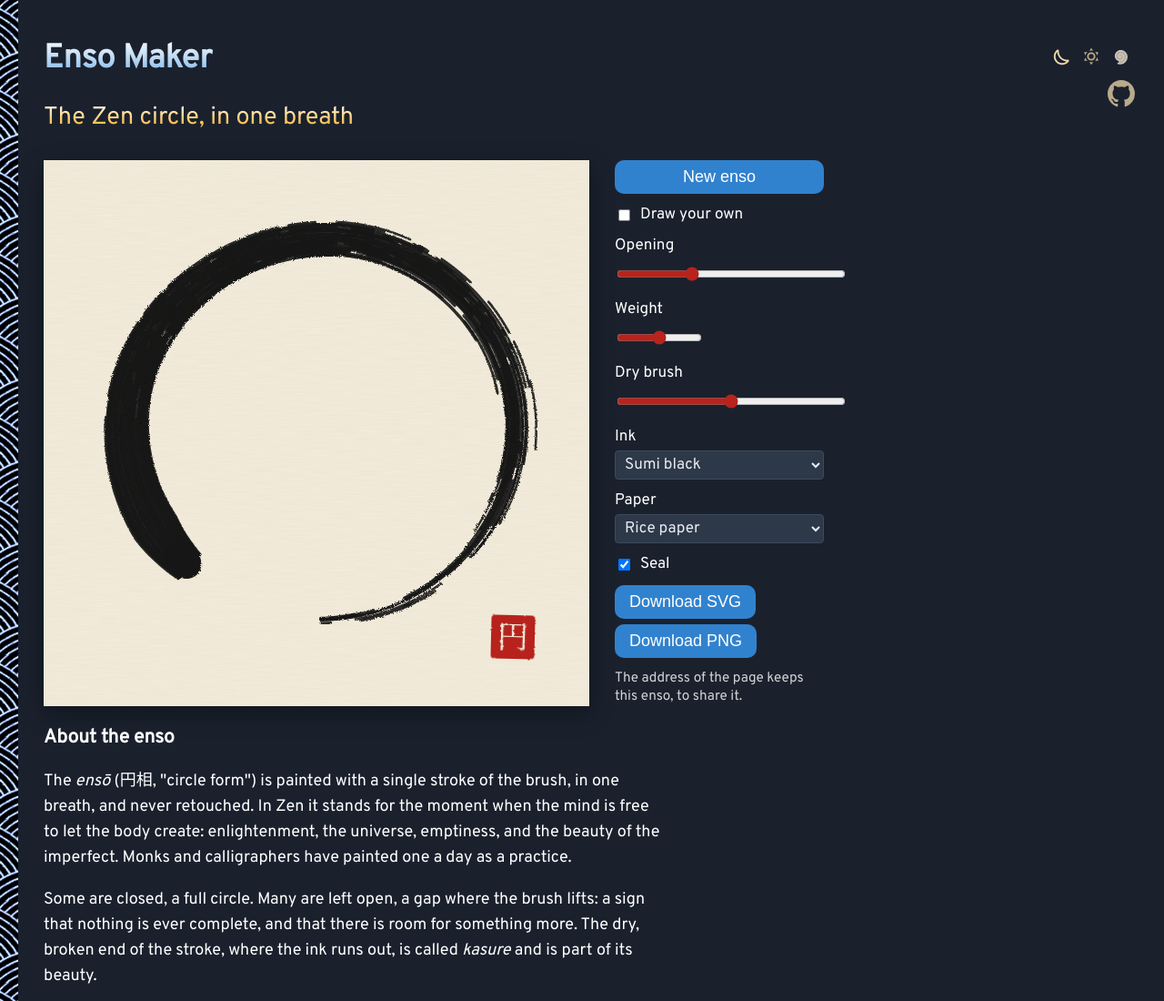
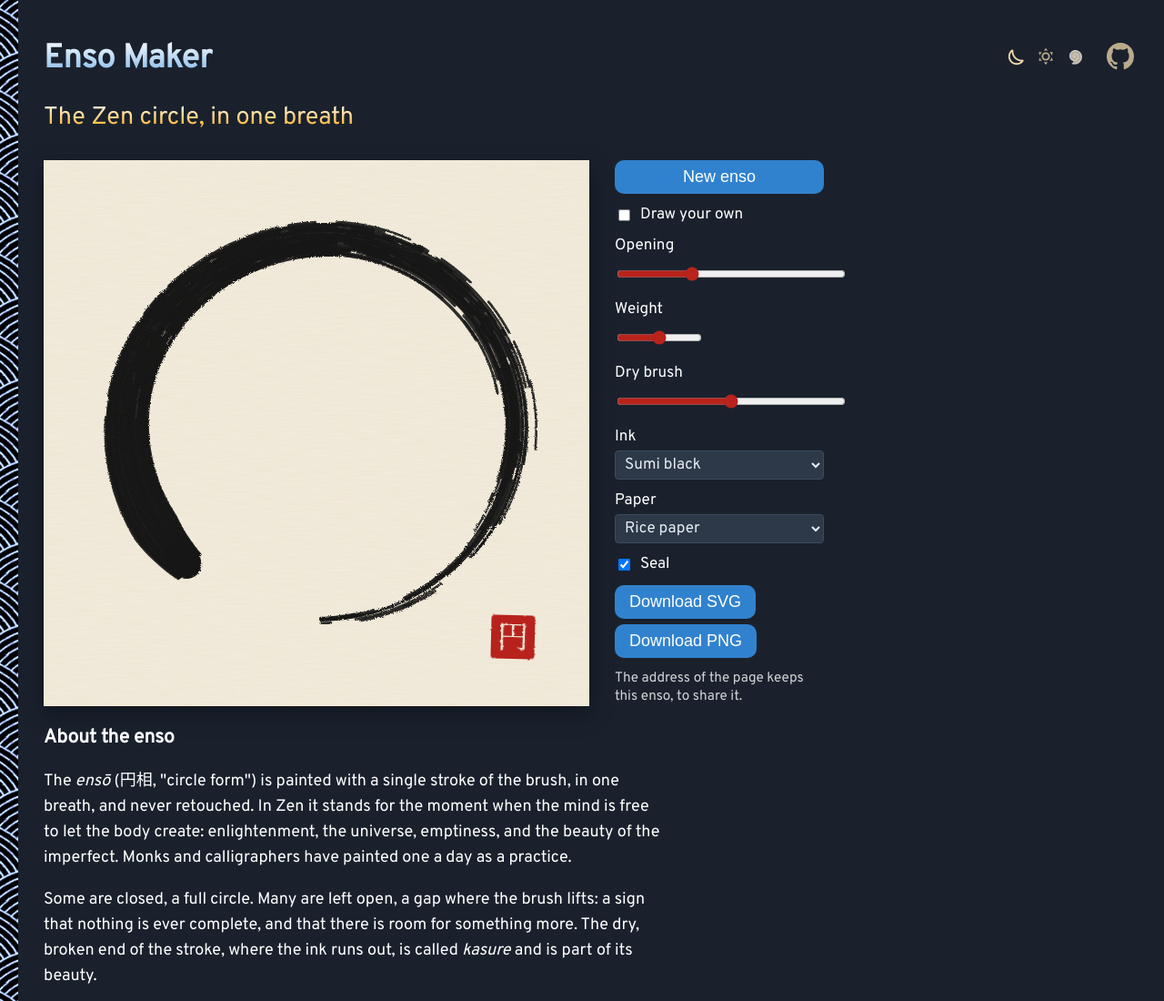
Before and after one commit to evoluteur/enso-maker, a website: page index.html in a window 1280 px wide. Shown: the top 1100 px of the page at 91% size. Drawn offline with Linux system fonts and the light colour scheme.

Commit message:
fix: layout tweaks

```diff
--- a/css/enso.css
+++ b/css/enso.css
@@ -28,13 +28,24 @@
   opacity: 1;
 }
 
-/* GitHub link, just below the theme toggle */
+/* Theme toggle + GitHub link as one row, anchored top right (core.css
+   normally anchors #omg-theme-picker there directly; "static" here lets it
+   sit inline instead, with the gap coming from the flex row). */
+#omg-header-tools {
+  position: absolute;
+  top: 5px;
+  right: 5px;
+  z-index: 200;
+  display: flex;
+  align-items: center;
+  gap: 20px;
+}
+#omg-header-tools #omg-theme-picker {
+  position: static;
+}
+
+/* GitHub link, same look as the theme toggle's icons */
 #omg-github {
-  position: absolute;
-  top: 34px;
-  right: 4px; /* centred under the last toggle icon */
-  margin-top: 12px;
-  z-index: 200;
   display: inline-flex;
   align-items: center;
   justify-content: center;
--- a/index.html
+++ b/index.html
@@ -80,6 +80,7 @@
   >
     <div id="omg-header">
       <h1>Enso Maker</h1>
+      <div id="omg-header-tools">
         <div id="omg-theme-picker"></div>
         <a
           id="omg-github"
@@ -91,6 +92,7 @@
           ><svg viewBox="0 0 16 16" aria-hidden="true">
             <path d="M8 0C3.58 0 0 3.58 0 8c0 3.54 2.29 6.53 5.47 7.59.4.07.55-.17.55-.38 0-.19-.01-.82-.01-1.49-2.01.37-2.53-.49-2.69-.94-.09-.23-.48-.94-.82-1.13-.28-.15-.68-.52-.01-.53.63-.01 1.08.58 1.23.82.72 1.21 1.87.87 2.33.66.07-.52.28-.87.51-1.07-1.78-.2-3.64-.89-3.64-3.95 0-.87.31-1.59.82-2.15-.08-.2-.36-1.02.08-2.12 0 0 .67-.21 2.2.82.64-.18 1.32-.27 2-.27.68 0 1.36.09 2 .27 1.53-1.04 2.2-.82 2.2-.82.44 1.1.16 1.92.08 2.12.51.56.82 1.27.82 2.15 0 3.07-1.87 3.75-3.65 3.95.29.25.54.73.54 1.48 0 1.07-.01 1.93-.01 2.2 0 .21.15.46.55.38A8.013 8.013 0 0016 8c0-4.42-3.58-8-8-8z" /></svg
         ></a>
+      </div>
     </div>
     <h2>The Zen circle, in one breath</h2>
     <div class="content">
```
Lines whose indentation alone changed are shown as unchanged.
